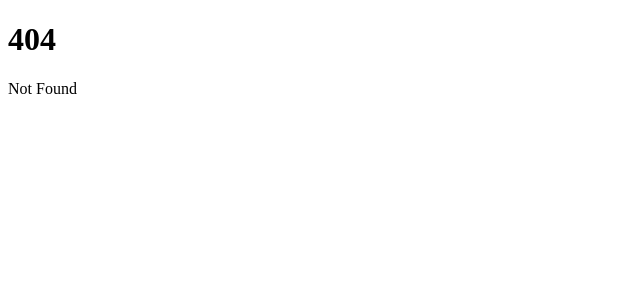
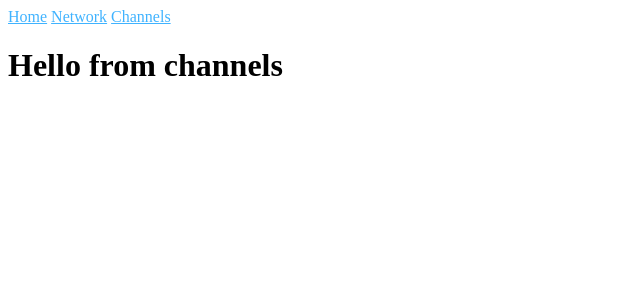
Before and after one commit to lorenzolfm/ln-app-workshop, a SvelteKit app in the folder client/: page /channels in a window 1280 px wide. Before the commit this address had no page. Shown: the top 300 px of the page, without its empty margins (0-640 px from the left). Built offline with nearby package versions, Linux system fonts and the light colour scheme.

Commit message:
feat: navbar and other pages

```diff
--- /dev/null
+++ b/client/src/routes/+layout.svelte
@@ -0,0 +1,9 @@
+<div>
+    <nav>
+        <a href="/">Home</a>
+        <a href="/network">Network</a>
+        <a href="/channels">Channels</a>
+    </nav>
+</div>
+
+<slot />
--- /dev/null
+++ b/client/src/routes/channels/+page.svelte
@@ -0,0 +1 @@
+<h1>Hello from channels</h1>
--- /dev/null
+++ b/client/src/routes/network/+page.svelte
@@ -0,0 +1 @@
+<h1>Hello from Network</h1>
```
